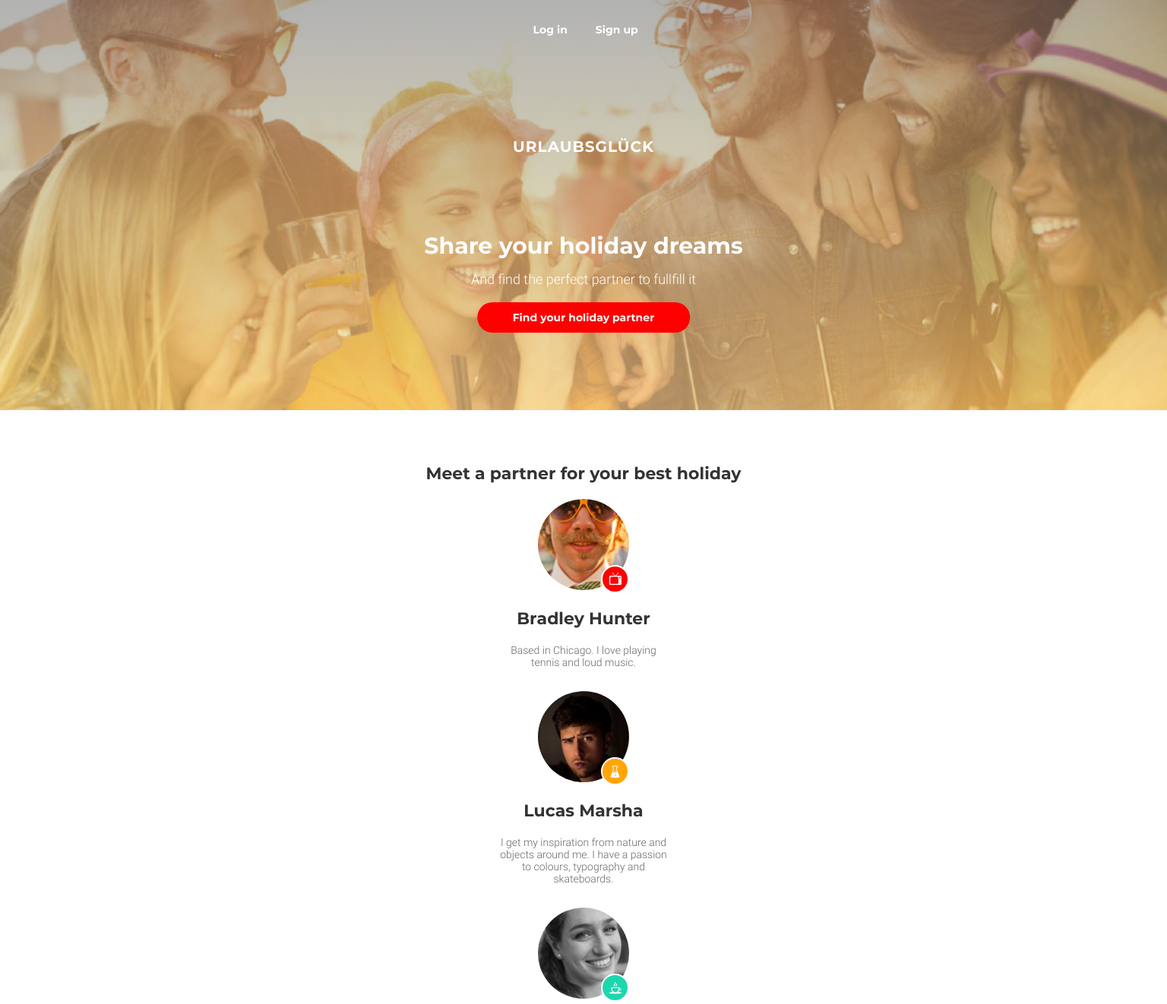
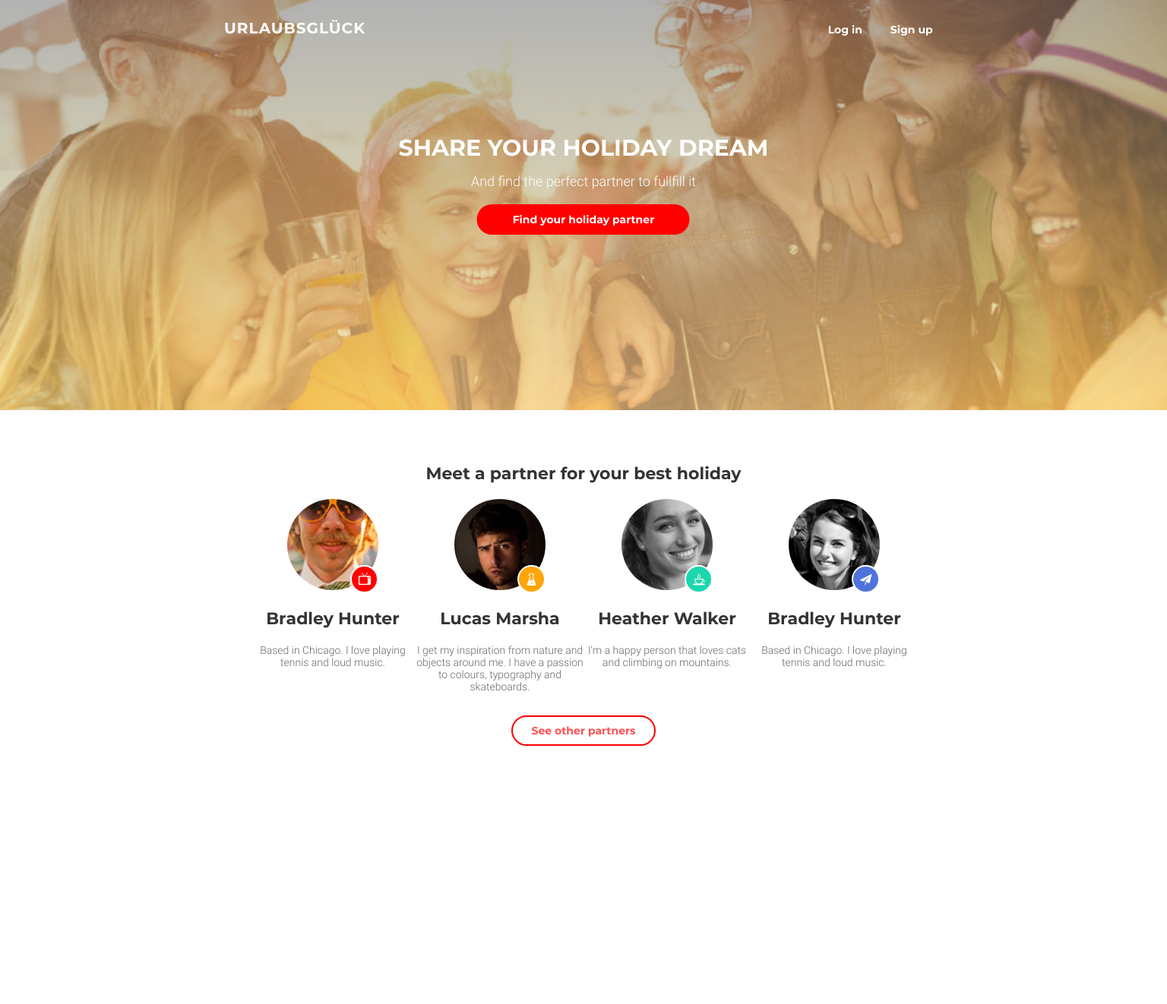
Before and after one commit to ValeriiKovalenko/goit-fe-course, a plain HTML site: page HTML:CSS/Modul-08/MODUL-08.html in a window 1536 px wide. Shown: the top 1322 px of the page at 76% size. After the commit the page ends 1037 px from the top, so only its background shows below. Drawn offline with Linux system fonts and the light colour scheme; files whose address does not match are found by name.

Commit message:
nice try1

```diff
--- a/HTML:CSS/Modul-08/MODUL-08.html
+++ b/HTML:CSS/Modul-08/MODUL-08.html
@@ -23,8 +23,7 @@
 
         <section class="first-section">
                 <div class="hooli">
-                        <h2 class="main-title">Share your
-                            holiday dreams</h2>
+                        <h2 class="main-title">SHARE YOUR HOLIDAY DREAM</h2>
                         <p class="main-text">And find the perfect partner to fullfill it</p>
                         <button class="find">Find your holiday partner</button>
                     </div>
--- a/HTML:CSS/Modul-08/styles.css
+++ b/HTML:CSS/Modul-08/styles.css
@@ -56,6 +56,12 @@ text-align: center;
 
 
 }
+@media (min-width: 768px) {
+    .link {
+        order: 0;
+
+    }
+}
 
 .link:focus {
     border: solid 0.125rem white;
@@ -76,6 +82,13 @@ font-family: "Montserrat";
 font-weight: 700;
 text-align: center;
 }
+@media (min-width: 768px) {
+    .site-logo {
+
+
+    }
+}
+
 
 .site-header {
     display: flex;
@@ -91,6 +104,15 @@ text-align: center;
     left: 50%;
     transform: translateX(-50%);
 
+
+}
+@media (min-width: 768px) {
+    .site-header {
+        flex-direction: row-reverse;
+        width: 100%;
+        align-items: baseline;
+        justify-content: space-around;
+    }
 
 }
 .joinus {
@@ -150,6 +172,7 @@ text-align: center;
     margin-bottom: 15px;
 
 
+
 }
 .main-text {
     font-size: 18px;
@@ -166,6 +189,7 @@ font-family: "Montserrat";
 font-weight: 700;
 text-align: center;
 margin-bottom: 20px;
+padding: 0 10px;
 }
 .partner {
     display: flex;
@@ -203,6 +227,22 @@ margin-bottom: 30px;
     display: flex;
     flex-direction: column;
     align-items: center;
+}
+@media (min-width: 768px) {
+    .partner-list {
+        max-height: 550px;
+
+        flex-wrap: wrap;
+        align-content: center;
+    }
+}
+@media (min-width: 1440px) {
+    .partner-list {
+        flex-direction: row;
+        max-width: 950px;
+        justify-content: space-between;
+        align-items: flex-start;
+    }
 }
 .partner-item {
     display: flex;
```
